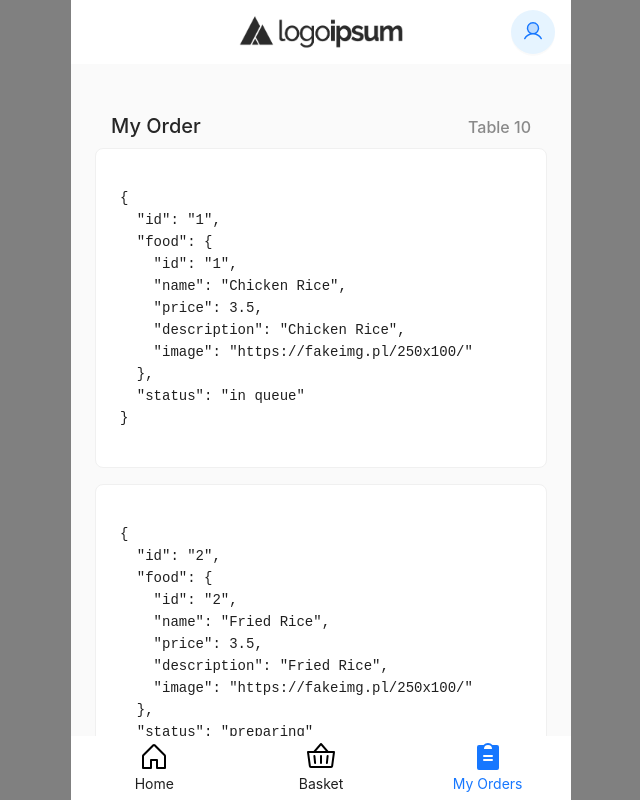
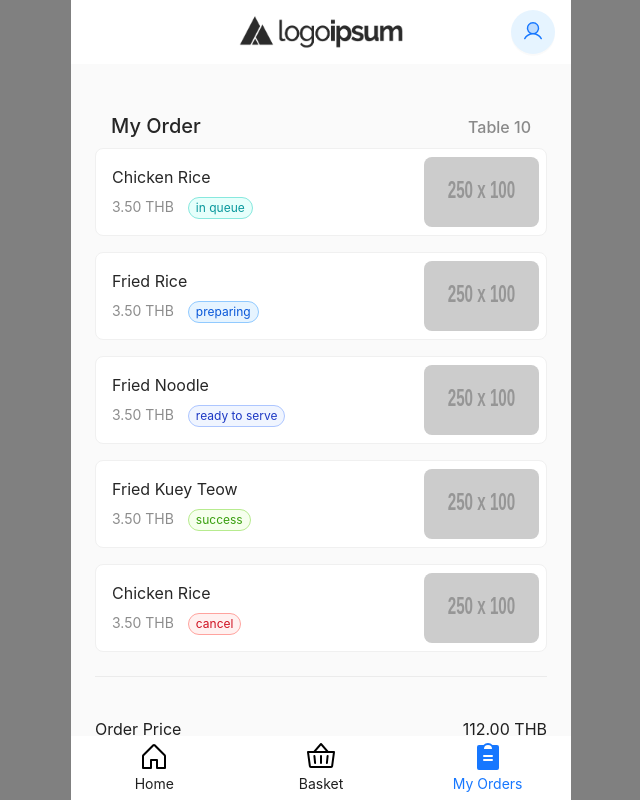
Before and after one commit to meeorder/meeorder-frontend, a Next.js app: page /orders in a window 1280 px wide. Shown: the top 800 px of the page, without its empty margins (319-959 px from the left). Built offline with nearby package versions, Linux system fonts and the light colour scheme.

Commit message:
Add OrderCard component

```diff
--- a/src/modules/order/components/OrderCard.tsx
+++ b/src/modules/order/components/OrderCard.tsx
@@ -1,16 +1,101 @@
-import { type Order } from "@/modules/mock/orders";
-import { Card } from "antd";
+import { OrderStatus, type Order } from "@/modules/mock/orders";
+import styled from "@emotion/styled";
+import { Card, Image, Tag, Typography } from "antd";
 
 type OrderCardProps = {
   order: Order;
 };
 
 const OrderCard: React.FC<OrderCardProps> = ({ order }) => {
+  const colorTag = GetColorByStatus(order.status);
   return (
-    <Card>
-      <pre>{JSON.stringify(order, null, 2)}</pre>
-    </Card>
+    <StyledCard>
+      <FlexBetweenRow>
+        <FlexBetweenCol>
+          <StyledTextFoodName>{order.food.name}</StyledTextFoodName>
+          <StyledTextFoodPrice>
+            {order.food.price.toFixed(2)} THB
+            <StyledStatusTag color={colorTag}>{order.status}</StyledStatusTag>
+          </StyledTextFoodPrice>
+        </FlexBetweenCol>
+        <ImageContainer>
+          <StyledImage
+            width={114.545}
+            height={70}
+            src={order.food.image}
+            alt={order.food.name}
+          />
+        </ImageContainer>
+      </FlexBetweenRow>
+    </StyledCard>
   );
 };
 
+const StyledCard = styled(Card)`
+  width: 100%;
+  .ant-card-body {
+    padding: 0px;
+    height: 86px;
+  }
+`;
+
+const StyledStatusTag = styled(Tag)`
+  margin-left: 14px;
+  border-radius: 12px;
+`;
+
+const ImageContainer = styled.div`
+  right: 7.45px;
+  position: absolute;
+`;
+
+const StyledImage = styled(Image)`
+  border-radius: 8px;
+`;
+
+const FlexBetweenRow = styled.div`
+  height: 100%;
+  width: 100%;
+  display: flex;
+  justify-content: space-between;
+  align-items: center;
+`;
+
+const FlexBetweenCol = styled.div`
+  height: 100%;
+  display: flex;
+  flex-direction: column;
+  justify-content: space-between;
+  padding: 16px;
+`;
+
+const StyledTextFoodName = styled(Typography.Text)`
+  color: var(--character-title-85, rgba(0, 0, 0, 0.85));
+  font-size: 16px;
+  font-weight: 400;
+  line-height: 24px;
+`;
+
+const StyledTextFoodPrice = styled(Typography.Text)`
+  color: var(--character-secondary-45, rgba(0, 0, 0, 0.45));
+  font-size: 14px;
+  font-weight: 400;
+  line-height: 22px;
+`;
+
+function GetColorByStatus(status: OrderStatus) {
+  switch (status) {
+    case "in queue":
+      return "cyan";
+    case "preparing":
+      return "blue";
+    case "ready to serve":
+      return "geekblue";
+    case "success":
+      return "green";
+    case "cancel":
+      return "red";
+  }
+}
+
 export default OrderCard;
```
